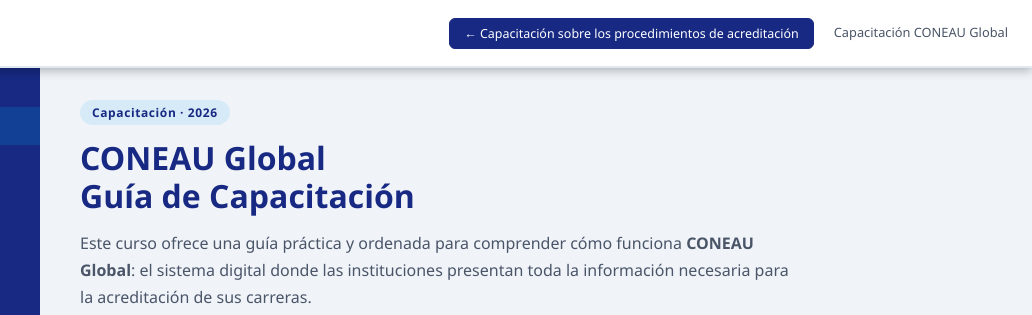
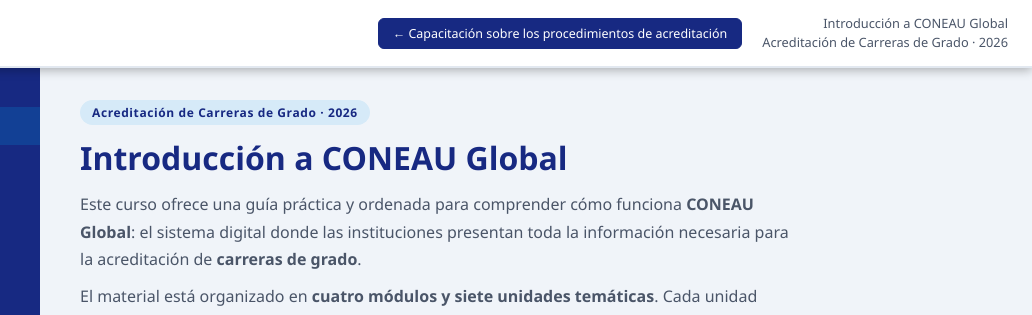
Before and after one commit to martinmachabanski/coneau-cursos, a plain HTML site: page curso_coneau_global.html in a window 1280 px wide. Shown: the top 315 px of the page, 248-1280 px from the left. Drawn offline with Linux system fonts and the light colour scheme.

Commit message:
Add files via upload

```diff
--- a/curso_coneau_global.html
+++ b/curso_coneau_global.html
@@ -3,7 +3,7 @@
 <head>
 <meta charset="UTF-8">
 <meta name="viewport" content="width=device-width, initial-scale=1.0">
-<title>CONEAU Global — Curso de Capacitación | CONEAU</title>
+<title>Introducción a CONEAU Global — Acreditación de Carreras de Grado | CONEAU</title>
 <style>
   *, *::before, *::after { box-sizing: border-box; margin: 0; padding: 0; }
   html { font-size: 16px; scroll-behavior: smooth; }
@@ -580,7 +580,7 @@
   </div>
   <a class="btn-other-course" href="curso_induccion_coneau.html">← Capacitación sobre los procedimientos de acreditación</a>
   <div class="header-course-name">
-    Capacitación CONEAU Global
+    Introducción a CONEAU Global<br>Acreditación de Carreras de Grado · 2026
   </div>
 </header>
 
@@ -658,9 +658,9 @@
   id: 0, tag: '', title: '', quiz: null,
   html: `
     <div class="welcome">
-      <div class="welcome-badge">Capacitación · 2026</div>
-      <h1>CONEAU Global<br>Guía de Capacitación</h1>
-      <p>Este curso ofrece una guía práctica y ordenada para comprender cómo funciona <strong>CONEAU Global</strong>: el sistema digital donde las instituciones presentan toda la información necesaria para la acreditación de sus carreras.</p>
+      <div class="welcome-badge">Acreditación de Carreras de Grado · 2026</div>
+      <h1>Introducción a CONEAU Global</h1>
+      <p>Este curso ofrece una guía práctica y ordenada para comprender cómo funciona <strong>CONEAU Global</strong>: el sistema digital donde las instituciones presentan toda la información necesaria para la acreditación de <strong>carreras de grado</strong>.</p>
       <p>El material está organizado en <strong>cuatro módulos y siete unidades temáticas</strong>. Cada unidad incluye contenido conceptual, capturas del sistema y un cuestionario de práctica.</p>
       <div class="welcome-meta">
         <div class="meta-item"><span>📚</span> 4 módulos · 7 unidades</div>
```
